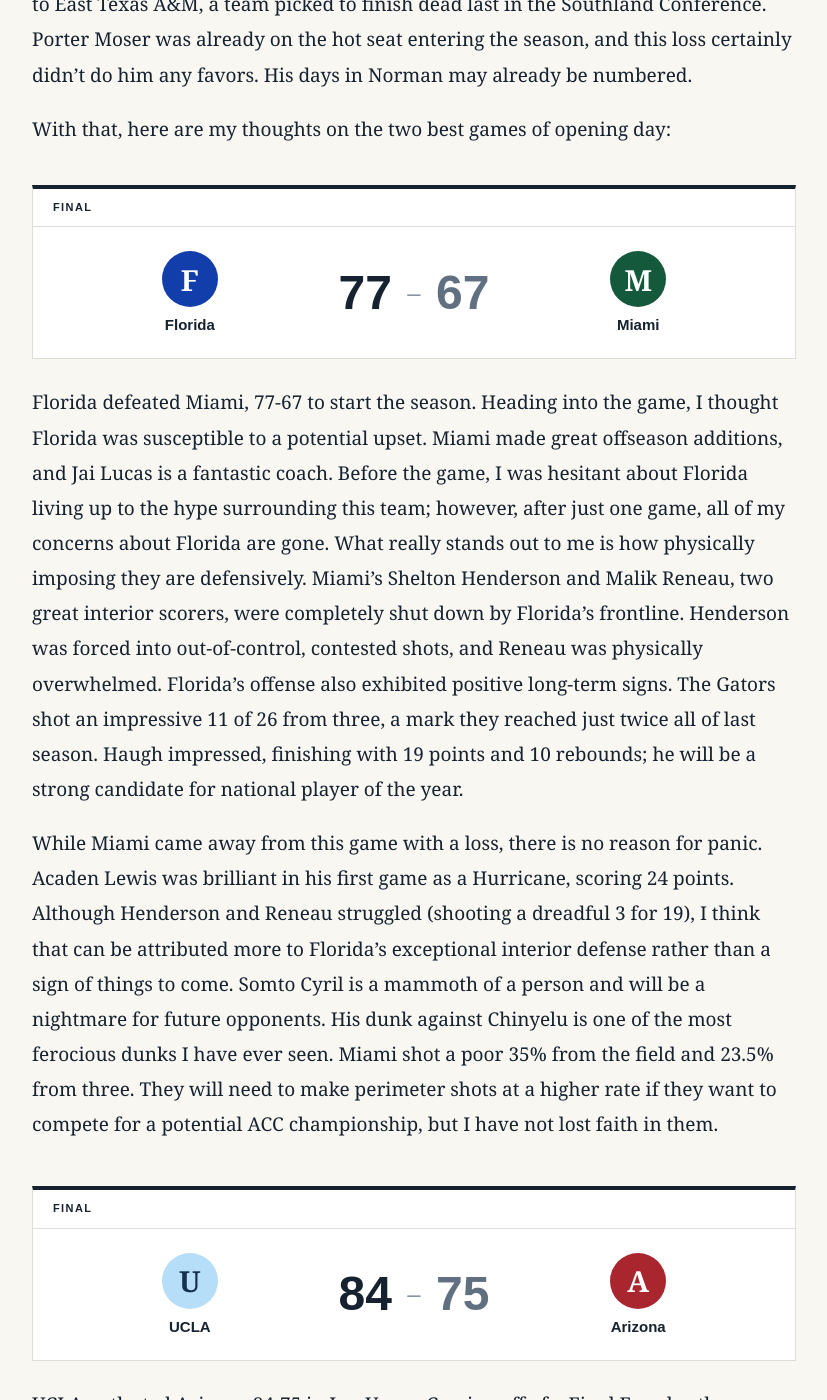
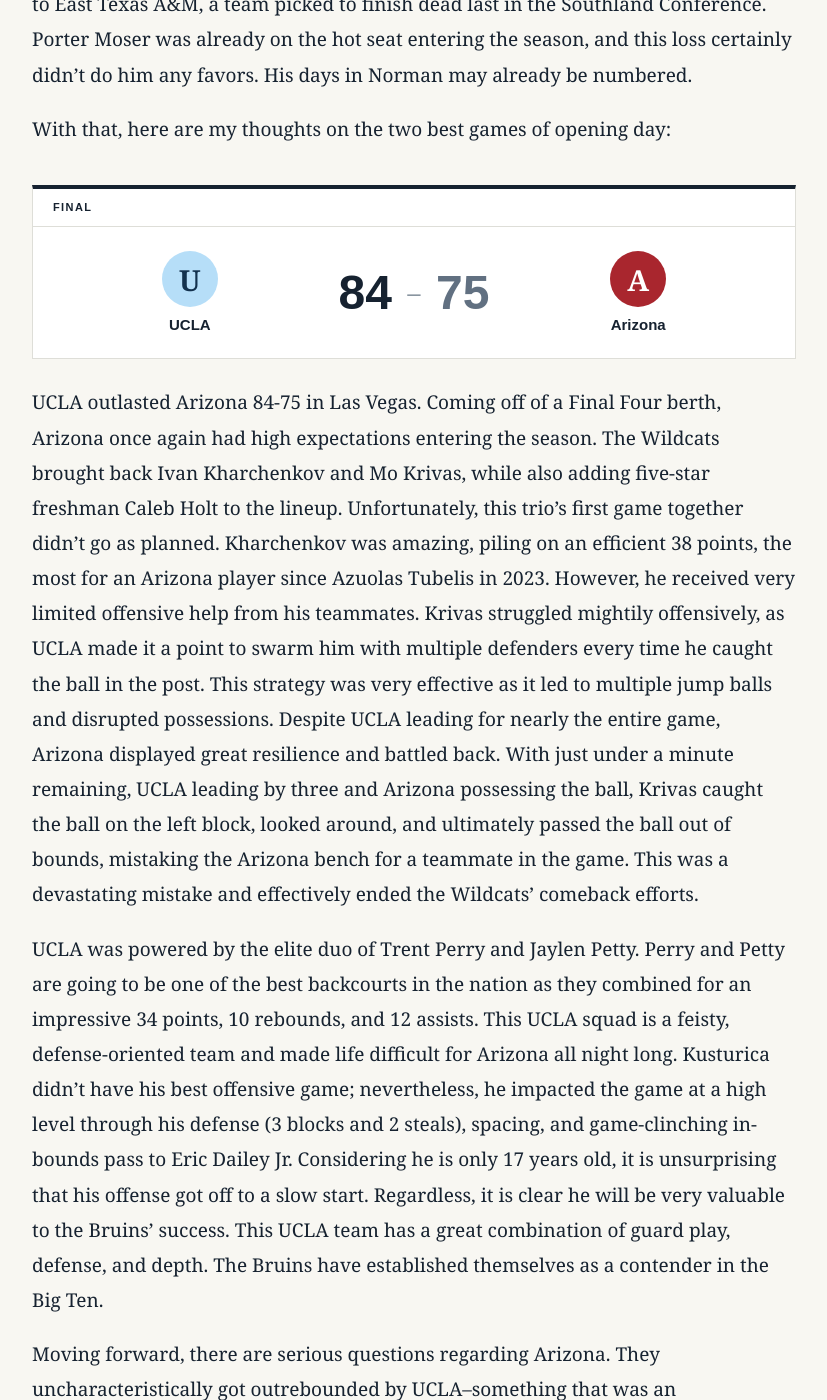
Before and after one commit to EHAARV01/college-basketball, a Jekyll site: the page built from _articles/OpeningNight.md, in a window 1280 px wide and 1400 px high, scrolled down 1323 px. Shown: the whole window, without its empty margins (226-1053 px from the left). Built offline with Jekyll 4.4.1, drawn with Linux system fonts in a browser that asks for light colours; some of the changed text lies outside the part shown.

Commit message:
Update _articles/OpeningNight.md (via Pages CMS)

```diff
--- a/_articles/OpeningNight.md
+++ b/_articles/OpeningNight.md
@@ -7,30 +7,91 @@ summary: Initial thoughts and reactions to opening day!
 published: true
 image: /college-basketball/assets/uploads/screenshot-2026-11-04-235206.png
 games:
-- team_a: Florida
-  score_a: 77
-  team_b: Miami
-  score_b: 67
-  color_a: Blue
-  color_b: Green
-  status: Final
-  analysis: |-
-    Florida defeated Miami, 77-67 to start the season. Heading into the game, I thought Florida was susceptible to a potential upset. Miami made great offseason additions, and Jai Lucas is a fantastic coach. Before the game, I was hesitant about Florida living up to the hype surrounding this team; however, after just one game, all of my concerns about Florida are gone. What really stands out to me is how physically imposing they are defensively. Miami’s Shelton Henderson and Malik Reneau, two great interior scorers, were completely shut down by Florida’s frontline. Henderson was forced into out-of-control, contested shots, and Reneau was physically overwhelmed. Florida’s offense also exhibited positive long-term signs. The Gators shot an impressive 11 of 26 from three, a mark they reached just twice all of last season. Haugh impressed, finishing with 19 points and 10 rebounds; he will be a strong candidate for national player of the year.
+  - team_a: UCLA
+    score_a: 84
+    color_a: Light blue
+    team_b: Arizona
+    score_b: 75
+    color_b: Red
+    status: Final
+    analysis: >-
+      UCLA outlasted Arizona 84-75 in Las Vegas. Coming off of a Final Four
+      berth, Arizona once again had high expectations entering the season. The
+      Wildcats brought back Ivan Kharchenkov and Mo Krivas, while also adding
+      five-star freshman Caleb Holt to the lineup. Unfortunately, this trio’s
+      first game together didn’t go as planned. Kharchenkov was amazing, piling
+      on an efficient 38 points, the most for an Arizona player since Azuolas
+      Tubelis in 2023. However, he received very limited offensive help from his
+      teammates. Krivas struggled mightily offensively, as UCLA made it a point
+      to swarm him with multiple defenders every time he caught the ball in the
+      post. This strategy was very effective as it led to multiple jump balls
+      and disrupted possessions. Despite UCLA leading for nearly the entire
+      game, Arizona displayed great resilience and battled back. With just under
+      a minute remaining, UCLA leading by three and Arizona possessing the ball,
+      Krivas caught the ball on the left block, looked around, and ultimately
+      passed the ball out of bounds, mistaking the Arizona bench for a teammate
+      in the game. This was a devastating mistake and effectively ended the
+      Wildcats’ comeback efforts.
 
-    While Miami came away from this game with a loss, there is no reason for panic. Acaden Lewis was brilliant in his first game as a Hurricane, scoring 24 points. Although Henderson and Reneau struggled (shooting a dreadful 3 for 19), I think that can be attributed more to Florida’s exceptional interior defense rather than a sign of things to come. Somto Cyril is a mammoth of a person and will be a nightmare for future opponents. His dunk against Chinyelu is one of the most ferocious dunks I have ever seen. Miami shot a poor 35% from the field and 23.5% from three. They will need to make perimeter shots at a higher rate if they want to compete for a potential ACC championship, but I have not lost faith in them.
-- team_a: UCLA
-  score_a: 84
-  team_b: Arizona
-  score_b: 75
-  color_a: Light blue
-  color_b: Red
-  status: Final
-  analysis: |-
-    UCLA outlasted Arizona 84-75 in Las Vegas. Coming off of a Final Four berth, Arizona once again had high expectations entering the season. The Wildcats brought back Ivan Kharchenkov and Mo Krivas, while also adding five-star freshman Caleb Holt to the lineup. Unfortunately, this trio’s first game together didn’t go as planned. Kharchenkov was amazing, piling on an efficient 38 points, the most for an Arizona player since Azuolas Tubelis in 2023. However, he received very limited offensive help from his teammates. Krivas struggled mightily offensively, as UCLA made it a point to swarm him with multiple defenders every time he caught the ball in the post. This strategy was very effective as it led to multiple jump balls and disrupted possessions. Despite UCLA leading for nearly the entire game, Arizona displayed great resilience and battled back. With just under a minute remaining, UCLA leading by three and Arizona possessing the ball, Krivas caught the ball on the left block, looked around, and ultimately passed the ball out of bounds, mistaking the Arizona bench for a teammate in the game. This was a devastating mistake and effectively ended the Wildcats’ comeback efforts.
 
-    UCLA was powered by the elite duo of Trent Perry and Jaylen Petty. Perry and Petty are going to be one of the best backcourts in the nation as they combined for an impressive 34 points, 10 rebounds, and 12 assists. This UCLA squad is a feisty, defense-oriented team and made life difficult for Arizona all night long. Kusturica didn’t have his best offensive game; nevertheless, he impacted the game at a high level through his defense (3 blocks and 2 steals), spacing, and game-clinching in-bounds pass to Eric Dailey Jr. Considering he is only 17 years old, it is unsurprising that his offense got off to a slow start. Regardless, it is clear he will be very valuable to the Bruins’ success. This UCLA team has a great combination of guard play, defense, and depth. The Bruins have established themselves as a contender in the Big Ten.
+      UCLA was powered by the elite duo of Trent Perry and Jaylen Petty. Perry
+      and Petty are going to be one of the best backcourts in the nation as they
+      combined for an impressive 34 points, 10 rebounds, and 12 assists. This
+      UCLA squad is a feisty, defense-oriented team and made life difficult for
+      Arizona all night long. Kusturica didn’t have his best offensive game;
+      nevertheless, he impacted the game at a high level through his defense (3
+      blocks and 2 steals), spacing, and game-clinching in-bounds pass to Eric
+      Dailey Jr. Considering he is only 17 years old, it is unsurprising that
+      his offense got off to a slow start. Regardless, it is clear he will be
+      very valuable to the Bruins’ success. This UCLA team has a great
+      combination of guard play, defense, and depth. The Bruins have established
+      themselves as a contender in the Big Ten.
 
-    Moving forward, there are serious questions regarding Arizona. They uncharacteristically got outrebounded by UCLA–something that was an overwhelming strength of theirs a year ago–and their offense is clearly still a work in progress. For Arizona fans, a potential band-aid to these problems could be R.J. Godrey, a fifth-year transfer from Clemson who, as of now, has been ruled ineligible by the courts. Godrey would provide much-needed strength down low, as well as another scoring threat on offense. If Godrey is deemed eligible, Arizona may have the missing piece they need; however, that remains to be seen.
+
+      Moving forward, there are serious questions regarding Arizona. They
+      uncharacteristically got outrebounded by UCLA–something that was an
+      overwhelming strength of theirs a year ago–and their offense is clearly
+      still a work in progress. For Arizona fans, a potential band-aid to these
+      problems could be R.J. Godrey, a fifth-year transfer from Clemson who, as
+      of now, has been ruled ineligible by the courts. Godrey would provide
+      much-needed strength down low, as well as another scoring threat on
+      offense. If Godrey is deemed eligible, Arizona may have the missing piece
+      they need; however, that remains to be seen.
+  - team_a: Florida
+    score_a: 77
+    color_a: Blue
+    team_b: Miami
+    score_b: 67
+    color_b: Green
+    status: Final
+    analysis: >-
+      Florida defeated Miami, 77-67 to start the season. Heading into the game,
+      I thought Florida was susceptible to a potential upset. Miami made great
+      offseason additions, and Jai Lucas is a fantastic coach. Before the game,
+      I was hesitant about Florida living up to the hype surrounding this team;
+      however, after just one game, all of my concerns about Florida are gone.
+      What really stands out to me is how physically imposing they are
+      defensively. Miami’s Shelton Henderson and Malik Reneau, two great
+      interior scorers, were completely shut down by Florida’s frontline.
+      Henderson was forced into out-of-control, contested shots, and Reneau was
+      physically overwhelmed. Florida’s offense also exhibited positive
+      long-term signs. The Gators shot an impressive 11 of 26 from three, a mark
+      they reached just twice all of last season. Haugh impressed, finishing
+      with 19 points and 10 rebounds; he will be a strong candidate for national
+      player of the year.
+
+
+      While Miami came away from this game with a loss, there is no reason for
+      panic. Acaden Lewis was brilliant in his first game as a Hurricane,
+      scoring 24 points. Although Henderson and Reneau struggled (shooting a
+      dreadful 3 for 19), I think that can be attributed more to Florida’s
+      exceptional interior defense rather than a sign of things to come. Somto
+      Cyril is a mammoth of a person and will be a nightmare for future
+      opponents. His dunk against Chinyelu is one of the most ferocious dunks I
+      have ever seen. Miami shot a poor 35% from the field and 23.5% from three.
+      They will need to make perimeter shots at a higher rate if they want to
+      compete for a potential ACC championship, but I have not lost faith in
+      them.
 ---
 College basketball is officially back! After Notre Dame and Villanova kicked off the season in Rome on Sunday, the rest of the country joined the action on Monday. High Point and Liberty got things started at midnight as part of the Field of 68's 24-hour college basketball marathon. In total, 182 games were played throughout the day, including two highly anticipated matchups between ranked opponents. Of course, no opening day would be complete without a little chaos. This year's biggest shock came courtesy of Oklahoma, which suffered an embarrassing 68–64 home loss to East Texas A&M, a team picked to finish dead last in the Southland Conference. Porter Moser was already on the hot seat entering the season, and this loss certainly didn't do him any favors. His days in Norman may already be numbered.
 
```
